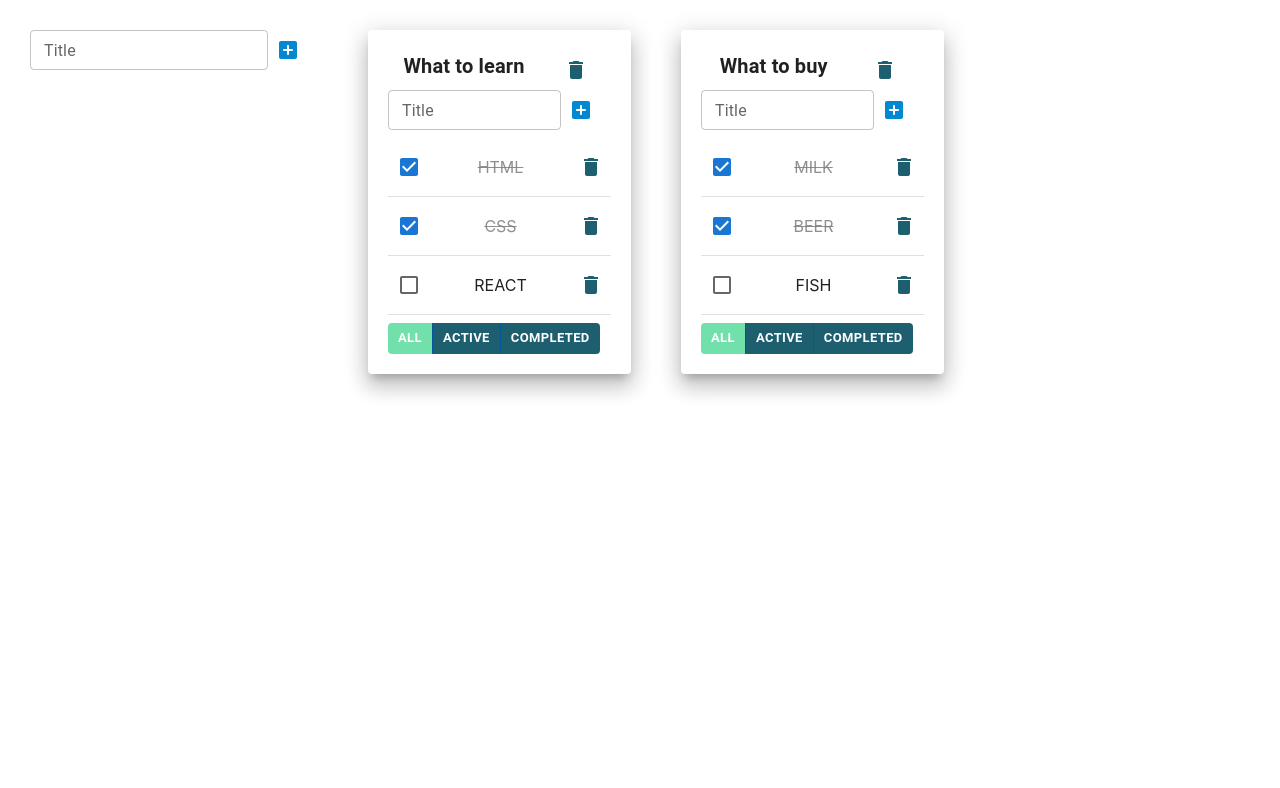
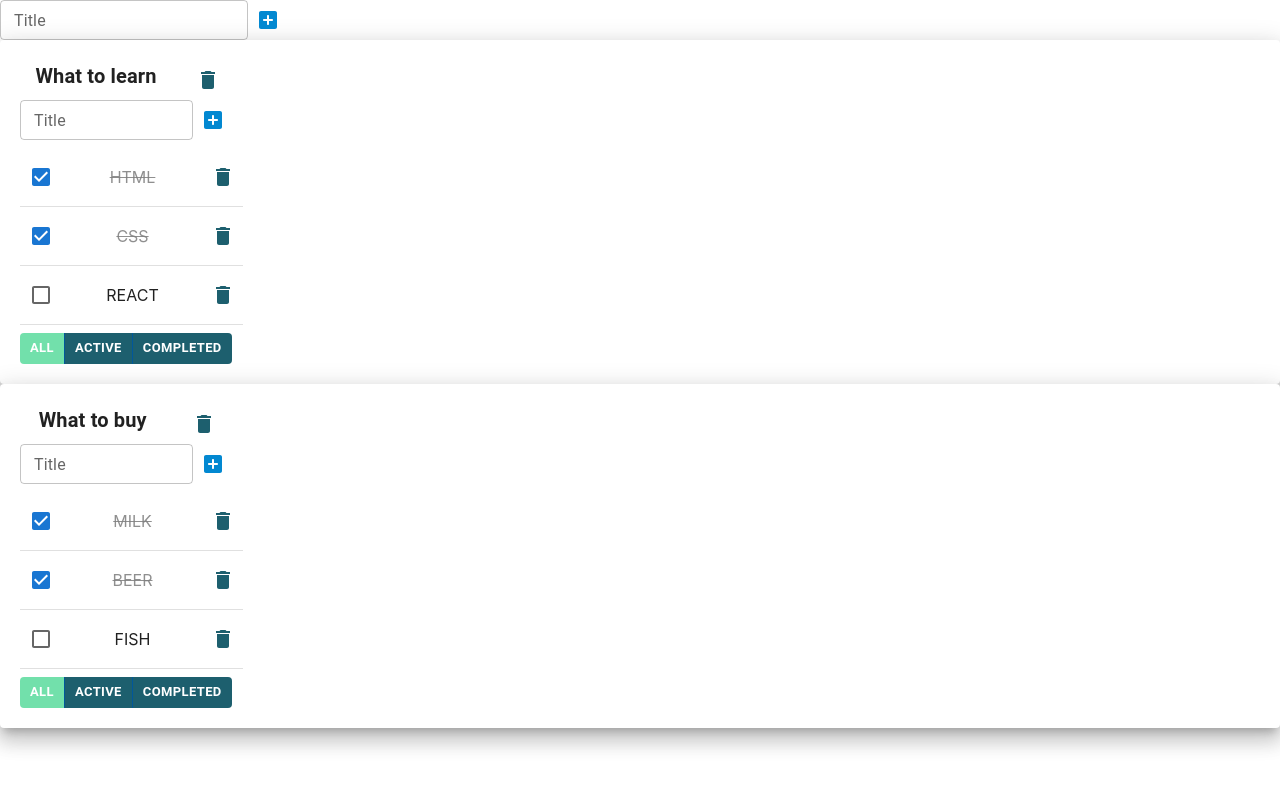
Before and after one commit to Pavel-SS/ToDo-list-Samurai-, a React (Create React App) app: page / in a window 1280 px wide. Shown: the top 788 px of the page. Built offline with nearby package versions, Linux system fonts and the light colour scheme.

Commit message:
Update App.css

```diff
--- a/src/App.css
+++ b/src/App.css
@@ -1,21 +1,21 @@
-.App {
+/* .App {
   padding: 30px;
   display: flex;
-}
+} */
 
-.App > div {
+/* .App > div {
   margin-right: 50px;
-}
+}  */
 
 .is-done {
   opacity: 0.5;
   text-decoration: line-through;
 }
-.active {
+/* .active {
   background-color: cadetblue;
 }
 .error {
   outline: none;
   border: 2px solid #2e51ee93;
 
-}
+} */
```
